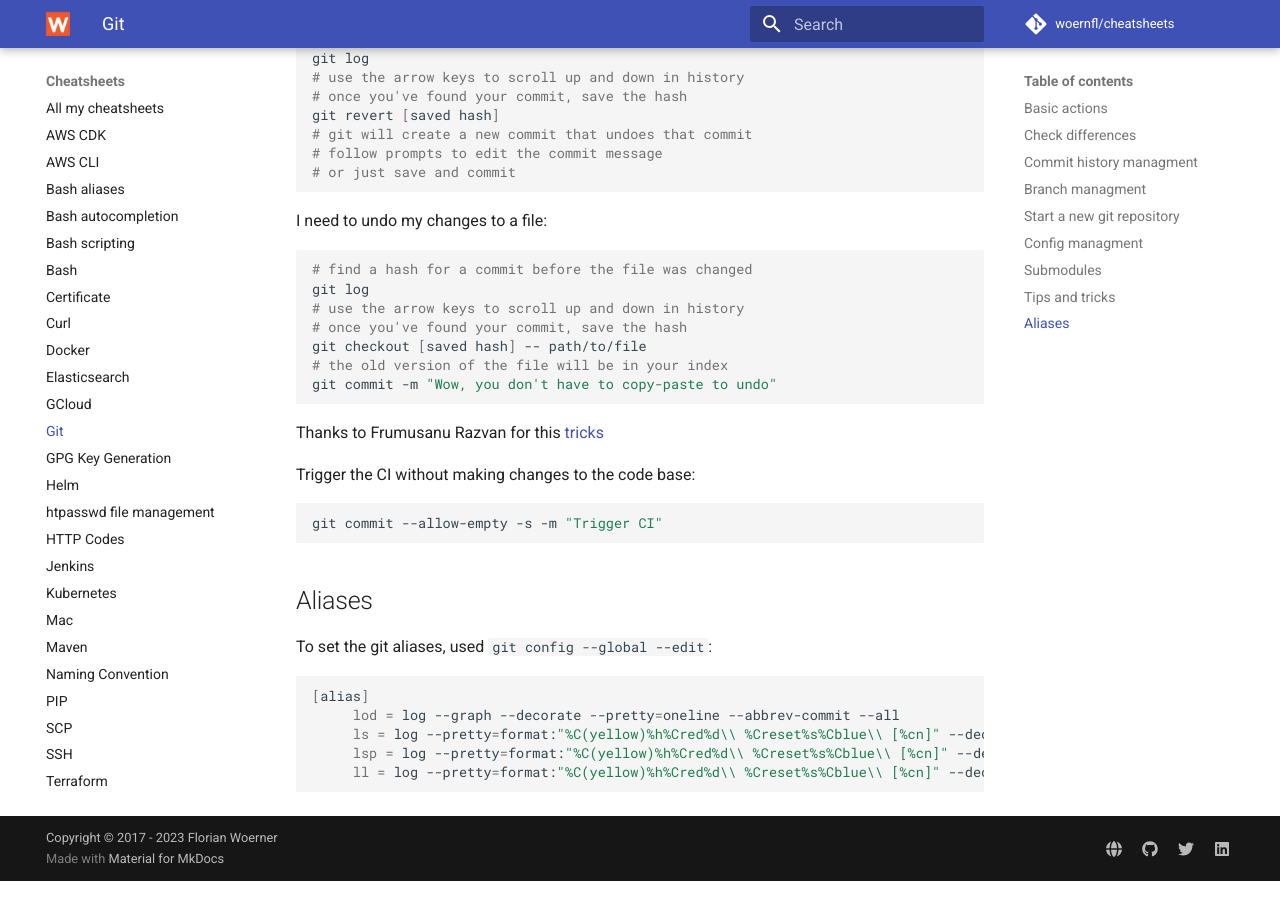
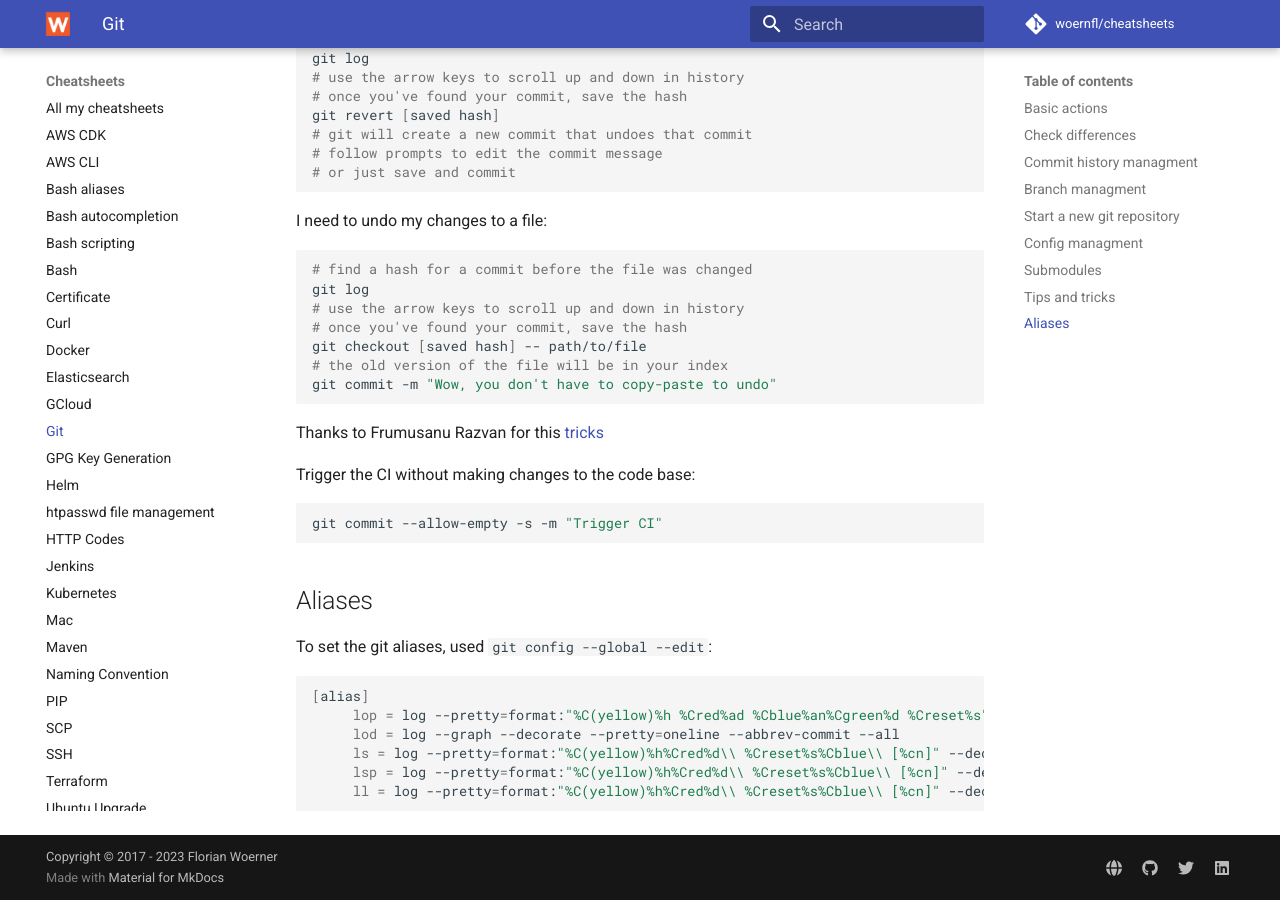
Before and after one commit to woernfl/cheatsheets, an MkDocs documentation site: the page built from docs/git.md, in a window 1280 px wide and 900 px high, scrolled down 5238 px. Built offline with MkDocs 1.6.1 and Material for MkDocs 9.7.7, drawn with Linux system fonts in a browser that asks for light colours; comment, search, counter and statistics services are not loaded.

Commit message:
Update git.md

````diff
--- a/docs/git.md
+++ b/docs/git.md
@@ -323,6 +323,7 @@
 
 ```bash
 [alias]
+     lop = log --pretty=format:"%C(yellow)%h %Cred%ad %Cblue%an%Cgreen%d %Creset%s" --date=short
      lod = log --graph --decorate --pretty=oneline --abbrev-commit --all
      ls = log --pretty=format:"%C(yellow)%h%Cred%d\\ %Creset%s%Cblue\\ [%cn]" --decorate
      lsp = log --pretty=format:"%C(yellow)%h%Cred%d\\ %Creset%s%Cblue\\ [%cn]" --decorate -p
````
